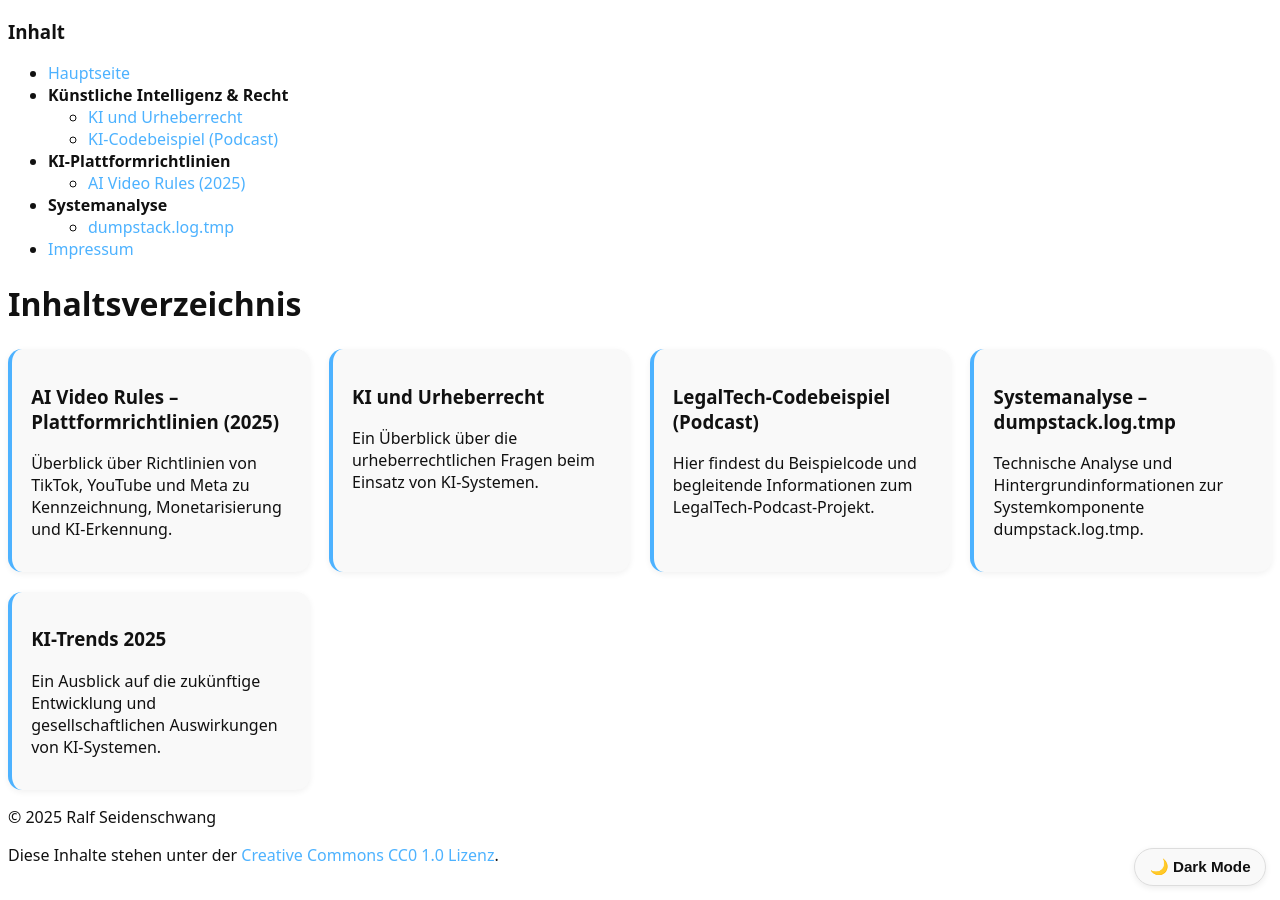
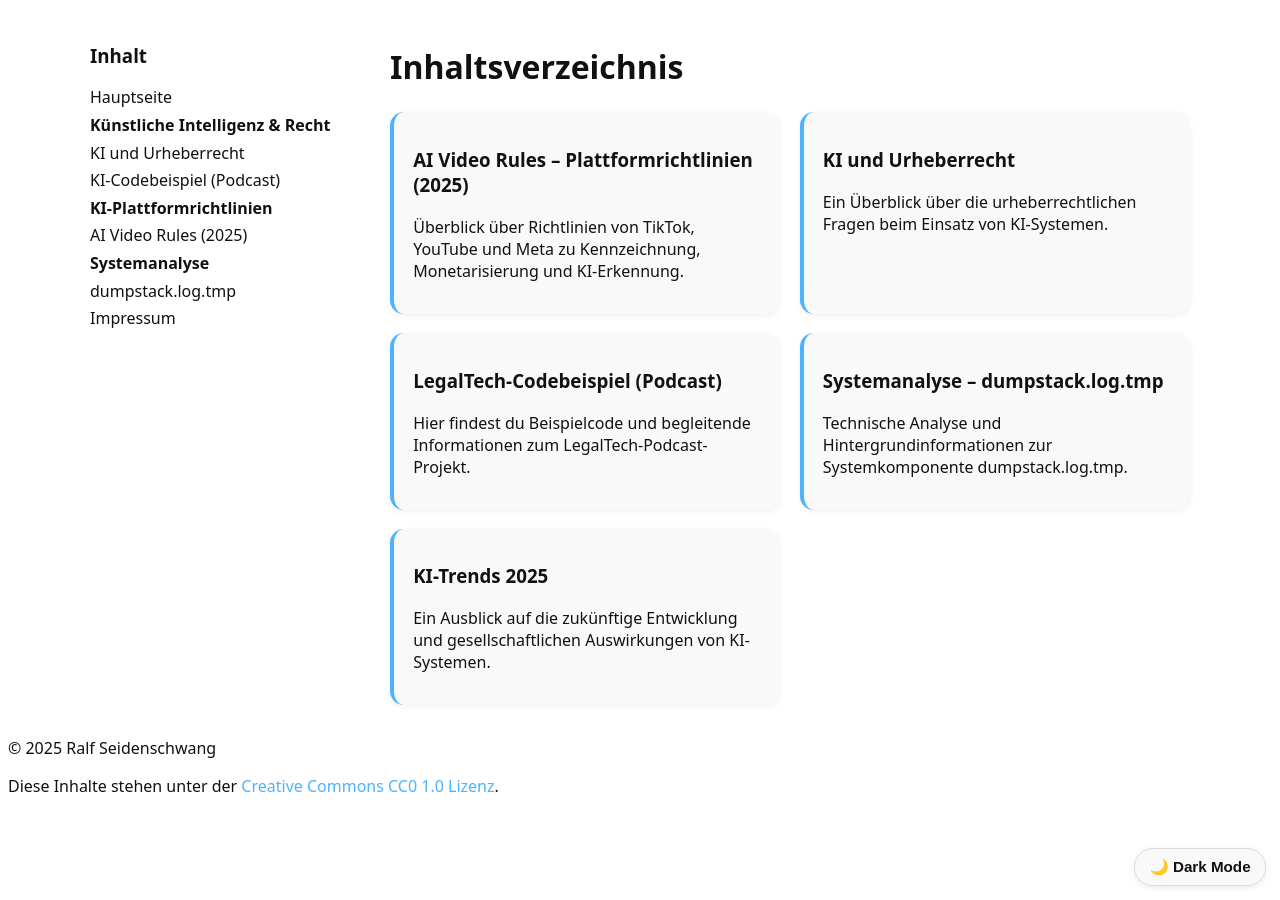
Before and after one commit to RalfSei/RalfSei.github.io, a Jekyll site: the page built from index.md, in a window 1280 px wide. Built offline with Jekyll 4.4.1, drawn with Linux system fonts in a browser that asks for light colours.

Commit message:
Aktualisieren von style.cleaned.css

```diff
--- a/assets/css/style.cleaned.css
+++ b/assets/css/style.cleaned.css
@@ -114,3 +114,25 @@ html, body, .sidebar, .content, .page-nav, .card, .theme-toggle, .section-head,
     transition: none !important;
   }
 }
+
+/* Sidebar-Listen neutralisieren */
+.sidebar ul { list-style: none; margin: 0; padding-left: 0; }
+.sidebar li { margin: .35rem 0; }
+.sidebar a { text-decoration: none; color: var(--text); }
+.sidebar a:hover { color: var(--accent-color); }
+
+/* Container-Breite & Spalten */
+.container {
+  display: grid;
+  grid-template-columns: 280px 1fr;
+  gap: 1.25rem;
+  align-items: start;
+  max-width: 1100px;
+  margin: 0 auto;
+  padding: 1rem;
+}
+@media (max-width: 860px) {
+  .container { grid-template-columns: 1fr; }
+  .sidebar { order: 2; }
+  .content { order: 1; }
+}
```
